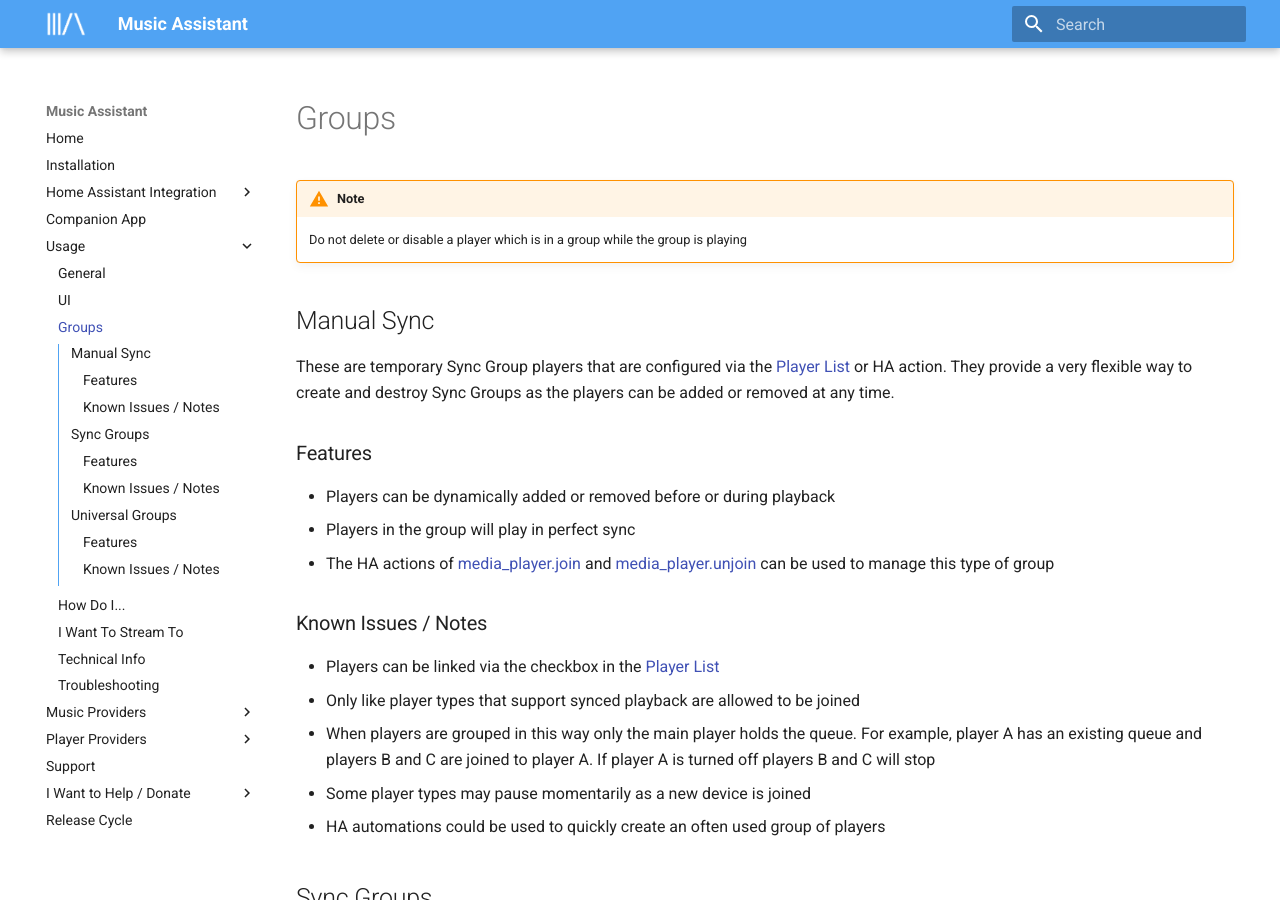
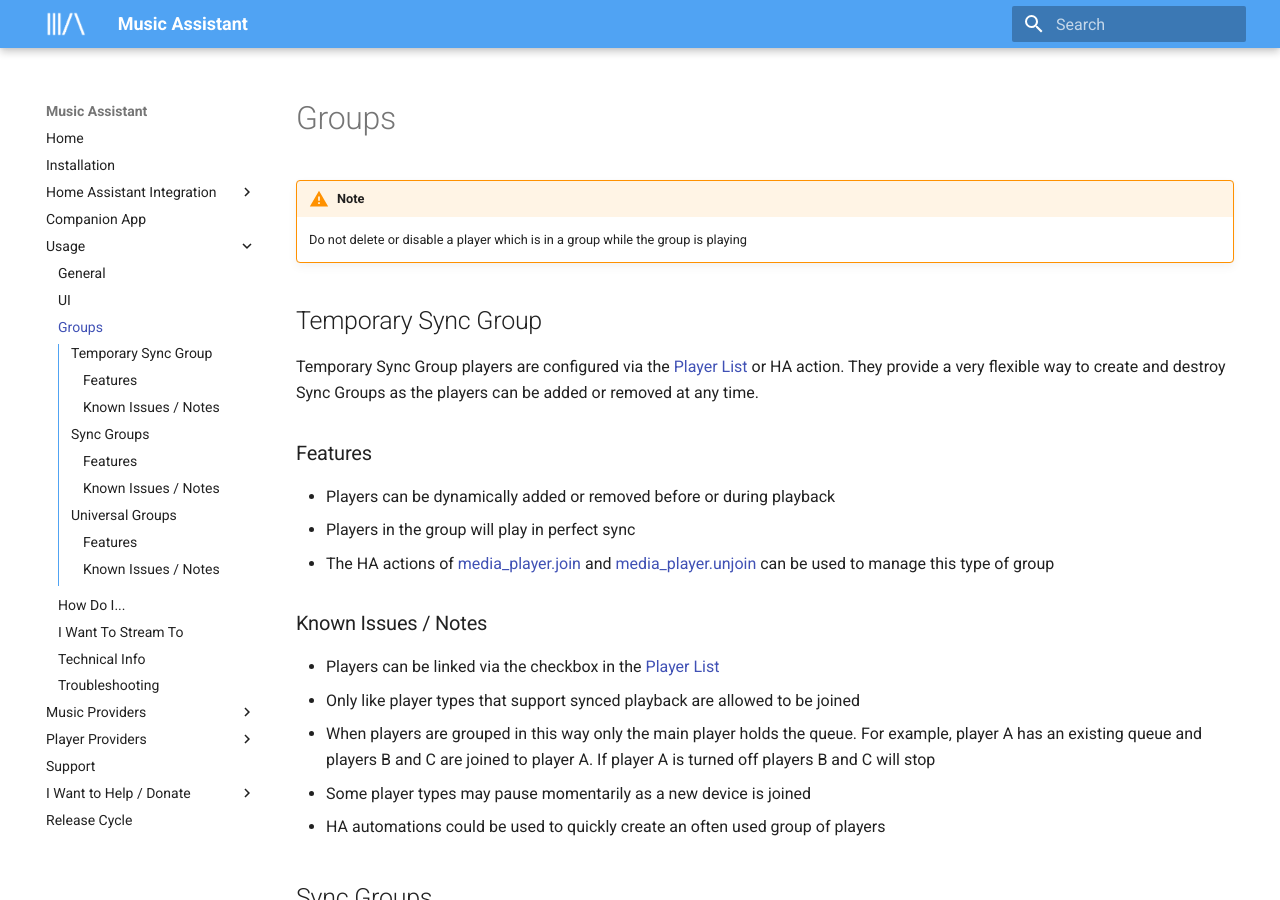
Before and after one commit to pwbriggs/music-assistant.github.io, an MkDocs documentation site: the page built from docs/faq/groups.md, in a window 1280 px wide and 900 px high. Built offline with MkDocs 1.6.1 and Material for MkDocs 9.7.7, drawn with Linux system fonts in a browser that asks for light colours.

Commit message:
Update groups.md

```diff
--- a/docs/faq/groups.md
+++ b/docs/faq/groups.md
@@ -8,9 +8,9 @@
 !!! warning "Note"
     Do not delete or disable a player which is in a group while the group is playing
 
-## Manual Sync
+## Temporary Sync Group
 
-These are temporary Sync Group players that are configured via the [Player List](ui.md#player-list) or HA action. They provide a very flexible way to create and destroy Sync Groups as the players can be added or removed at any time.
+Temporary Sync Group players are configured via the [Player List](ui.md#player-list) or HA action. They provide a very flexible way to create and destroy Sync Groups as the players can be added or removed at any time.
 
 ### Features
 
```
